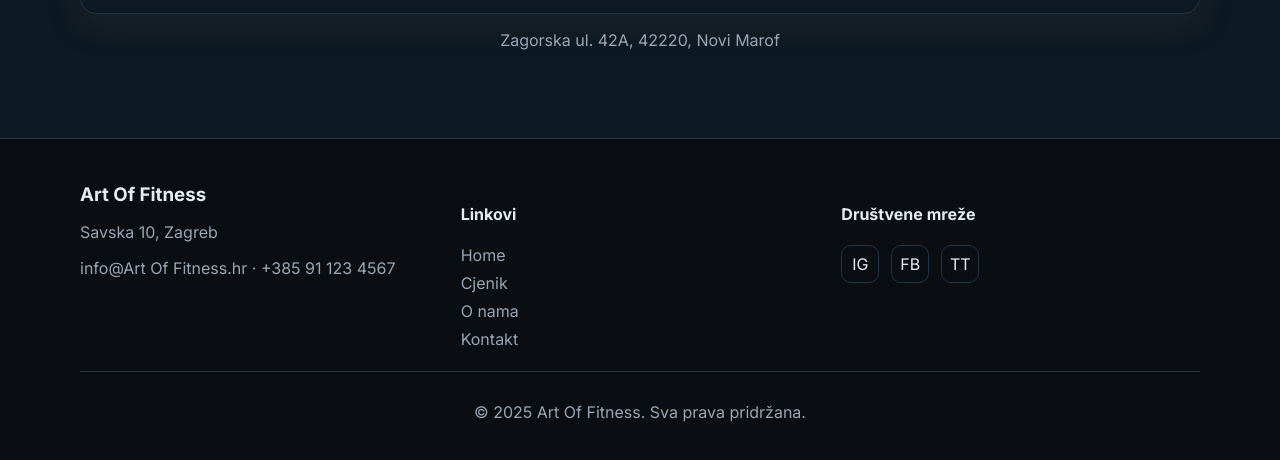
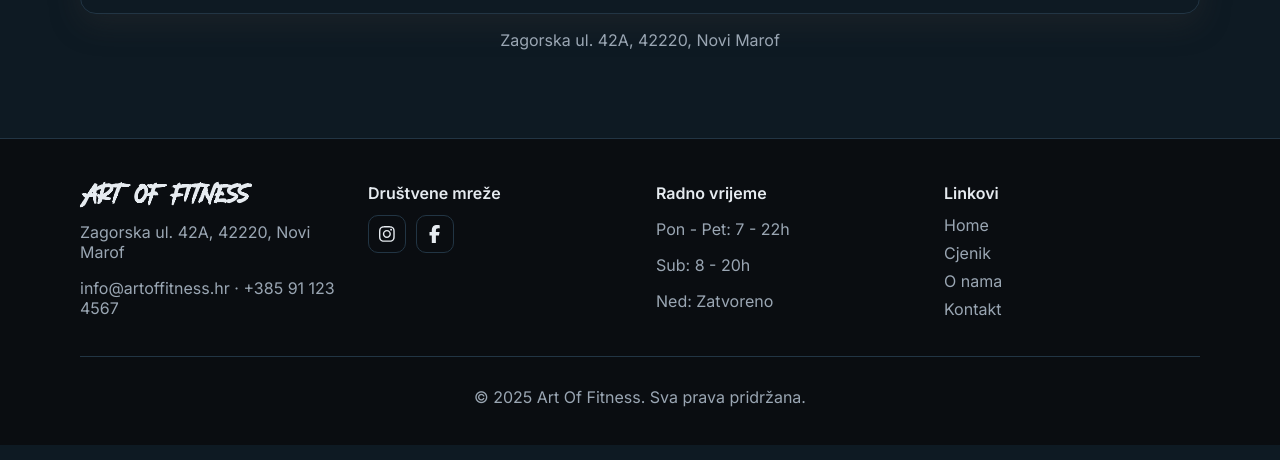
Before and after one commit to deohot/AOF, a plain HTML site: page index.html in a window 1280 px wide. Shown: the part 4611-5071 px from the top of the page. Drawn offline with Linux system fonts and the light colour scheme; grey boxes are pictures that could not be loaded; a small style sheet from the web is missing.

Commit message:
Footer design; Custom scrollbar

```diff
--- a/index.html
+++ b/index.html
@@ -9,6 +9,8 @@
     <link rel="preconnect" href="https://fonts.googleapis.com">
     <link rel="preconnect" href="https://fonts.gstatic.com" crossorigin>
     <link href="https://fonts.googleapis.com/css2?family=Inter:wght@400;600;700;800&display=swap" rel="stylesheet">
+    <link rel="stylesheet" href="https://cdnjs.cloudflare.com/ajax/libs/font-awesome/6.5.2/css/all.min.css" integrity="sha512-SnH5WK+bZxgPHs44uWl1gS5tWl6R1QGQKp2i7r5O1OjtdiIpS1tqG1zQjVxW3+MFL0f2xO94dC5xJ6L+ZjIs3g==" crossorigin="anonymous" referrerpolicy="no-referrer" />
+    <script src="https://use.fontawesome.com/releases/v6.5.2/js/all.js" crossorigin="anonymous"></script>
     <link rel="stylesheet" href="style.css" />
   </head>
   <body>
@@ -318,13 +320,33 @@
     <!-- Kontakt / Footer -->
     <footer class="footer" id="contact">
   <div class="container footer-grid">
+    <!-- Brand -->
     <div>
       <h3 class="footer-brand">Art Of Fitness</h3>
-          <p class="muted">Savska 10, Zagreb</p>
-          <p class="muted">info@Art Of Fitness.hr · +385 91 123 4567</p>
+      <p class="muted">Zagorska ul. 42A, 42220, Novi Marof</p>
+      <p class="muted">info@artoffitness.hr · +385 91 123 4567</p>
     </div>
+
+    <!-- Društvene mreže -->
     <div>
-          <h4>Linkovi</h4>
+      <h4 class="footer-title">Društvene mreže</h4>
+      <div class="socials">
+        <a href="#" aria-label="Instagram" class="social"><i class="fab fa-instagram"></i></a>
+        <a href="#" aria-label="Facebook" class="social"><i class="fab fa-facebook-f"></i></a>
+      </div>
+    </div>
+
+    <!-- Radno vrijeme -->
+    <div>
+      <h4 class="footer-title">Radno vrijeme</h4>
+      <p class="muted">Pon - Pet: 7 - 22h</p>
+      <p class="muted">Sub: 8 - 20h</p>
+      <p class="muted">Ned: Zatvoreno</p>
+    </div>
+
+    <!-- Linkovi -->
+    <div>
+      <h4 class="footer-title">Linkovi</h4>
       <ul class="footer-links">
         <li><a href="#home">Home</a></li>
         <li><a href="#pricing">Cjenik</a></li>
@@ -332,15 +354,8 @@
         <li><a href="#contact">Kontakt</a></li>
       </ul>
     </div>
-        <div>
-          <h4>Društvene mreže</h4>
-          <div class="socials">
-            <a href="#" aria-label="Instagram" class="social">IG</a>
-            <a href="#" aria-label="Facebook" class="social">FB</a>
-            <a href="#" aria-label="TikTok" class="social">TT</a>
   </div>
-        </div>
-      </div>
+
   <div class="container copyright">
     <p class="muted">© <span id="year"></span> Art Of Fitness. Sva prava pridržana.</p>
   </div>
--- a/style.css
+++ b/style.css
@@ -345,16 +345,97 @@ body {
 
 
 /* Footer */
-.footer { background: #0a0d11; border-top: 1px solid var(--border); padding: 44px 0 22px; }
-.footer-grid { display: grid; grid-template-columns: repeat(3, minmax(0,1fr)); gap: 22px; }
-.footer-links { list-style: none; padding: 0; margin: 8px 0 0; display: grid; gap: 8px; }
-.footer-links a { color: var(--muted); text-decoration: none; }
-.footer-links a:hover { color: var(--text); }
-.socials { display: flex; gap: 12px; }
-.social { display: inline-flex; width: 36px; height: 36px; align-items: center; justify-content: center; border: 1px solid var(--border); border-radius: 10px; color: var(--text); text-decoration: none; transition: transform .2s ease, background .2s ease, border-color .2s ease; }
-.social:hover { transform: translateY(-2px); background: #0e141a; border-color: color-mix(in srgb, var(--accent) 50%, var(--border)); }
-.footer-brand { margin: 0 0 8px; }
-.copyright { border-top: 1px solid var(--border); margin-top: 22px; padding-top: 14px; text-align: center; }
+/* Footer */
+.footer {
+  background: #0a0d11;
+  border-top: 1px solid var(--border);
+  padding: 44px 0 22px;
+}
+
+.footer-grid {
+  display: grid;
+  grid-template-columns: repeat(4, minmax(0,1fr));
+  gap: 32px;
+  align-items: start;
+  justify-items: start;
+}
+
+.footer-title,
+.footer-brand {
+  margin: 0 0 12px;
+  font-weight: 600;
+  color: var(--text);
+}
+
+.footer-brand {
+  font-family: 'Black Range';
+  font-size: 1.4rem;
+}
+
+.footer-links {
+  list-style: none;
+  padding: 0;
+  margin: 0;
+  display: grid;
+  gap: 8px;
+}
+
+.footer-links a {
+  color: var(--muted);
+  text-decoration: none;
+}
+
+.footer-links a:hover {
+  color: var(--text);
+}
+
+.socials {
+  display: flex;
+  gap: 10px;
+}
+
+.social {
+  display: inline-flex;
+  width: 36px;
+  height: 36px;
+  align-items: center;
+  justify-content: center;
+  border: 1px solid var(--border);
+  border-radius: 10px;
+  color: var(--text);
+  font-size: 18px;
+  text-decoration: none;
+  transition: transform .2s ease, background .2s ease, border-color .2s ease;
+}
+
+.social:hover {
+  transform: translateY(-2px);
+  background: #0e141a;
+  border-color: color-mix(in srgb, var(--accent) 50%, var(--border));
+}
+
+.copyright {
+  border-top: 1px solid var(--border);
+  margin-top: 22px;
+  padding-top: 14px;
+  text-align: center;
+}
+
+/* Responsive footer */
+@media (max-width: 992px) {
+  .footer-grid {
+    grid-template-columns: repeat(2, 1fr);
+    gap: 24px;
+  }
+}
+
+@media (max-width: 576px) {
+  .footer-grid {
+    grid-template-columns: 1fr;
+    gap: 20px;
+  }
+}
+
 
 /* Reveal on scroll */
 .reveal { opacity: 0; transform: translateY(16px) scale(.98); transition: opacity .6s ease, transform .6s ease; }
@@ -475,3 +556,22 @@ body {
     height: 18px;
   }
 }
+
+/* Custom Scrollbar */
+::-webkit-scrollbar {
+  width: 12px;
+}
+::-webkit-scrollbar-track {
+  background: var(--primary);
+}
+::-webkit-scrollbar-thumb {
+  background: var(--accent);
+  border-radius: 6px;
+}
+::-webkit-scrollbar-thumb:hover {
+  background: color-mix(in srgb, var(--accent) 80%, var(--primary));
+}
+/* Firefox */
+* {
+  scrollbar-color: var(--accent) var(--panel);
+}
```
Lines whose indentation alone changed are shown as unchanged.
